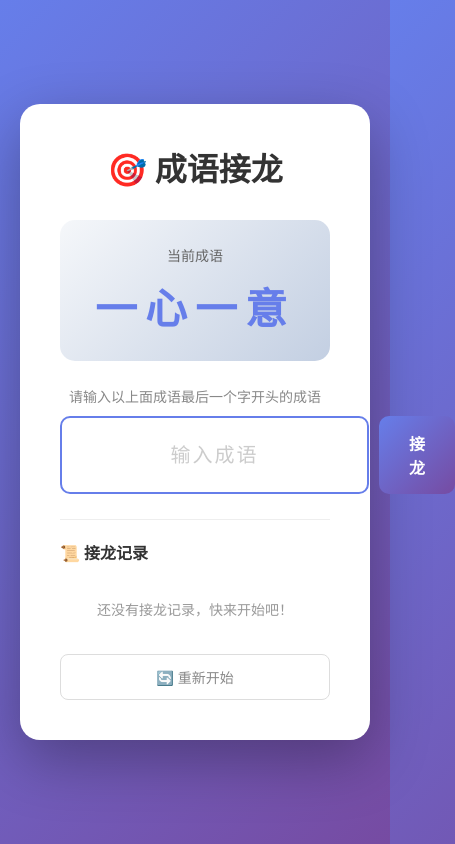
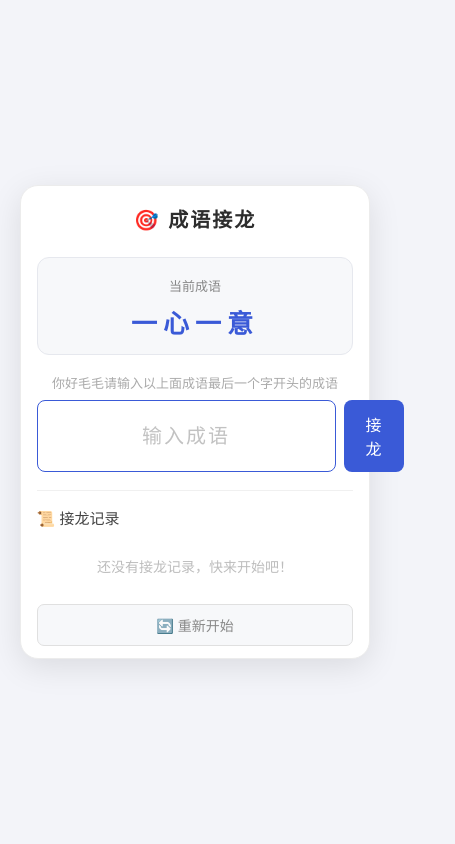
Before and after one commit to hailinyz/Coze-AI-Agent, a plain HTML site: page chengyu/index.html in a window 390 px wide. Shown: the whole page, 455 px wide, since content can reach past the window. Drawn offline with Linux system fonts and the light colour scheme.

Commit message:
前端优化

```diff
--- a/chengyu/index.html
+++ b/chengyu/index.html
@@ -10,166 +10,162 @@
             padding: 0;
             box-sizing: border-box;
         }
-
         body {
-            font-family: -apple-system, BlinkMacSystemFont, 'Segoe UI', Roboto, 'Helvetica Neue', Arial, sans-serif;
-            background: linear-gradient(135deg, #667eea 0%, #764ba2 100%);
+            font-family: 'PingFang SC', 'Microsoft YaHei', Arial, sans-serif;
+            background: #f3f4f9;
             min-height: 100vh;
             display: flex;
             justify-content: center;
             align-items: center;
             padding: 20px;
         }
-
         .game-container {
-            background: white;
-            border-radius: 20px;
-            box-shadow: 0 20px 60px rgba(0, 0, 0, 0.3);
-            padding: 40px;
-            max-width: 500px;
+            background: #fff;
+            border-radius: 18px;
+            box-shadow: 0 8px 32px rgba(0,0,0,0.10);
+            padding: 36px 24px 28px 24px;
+            max-width: 420px;
             width: 100%;
+            border: 1px solid #ececec;
         }
-
         .game-title {
             text-align: center;
-            font-size: 32px;
-            color: #333;
-            margin-bottom: 30px;
+            font-size: 28px;
+            color: #2d2d2d;
+            margin-bottom: 24px;
+            font-weight: 600;
+            letter-spacing: 2px;
+        }
+        .current-section {
+            background: #f7f8fa;
+            border-radius: 12px;
+            padding: 18px 0 14px 0;
+            margin-bottom: 18px;
+            text-align: center;
+            border: 1px solid #e6e8ee;
+        }
+        .current-label {
+            font-size: 13px;
+            color: #888;
+            margin-bottom: 8px;
+        }
+        .current-idiom {
+            font-size: 36px;
             font-weight: 700;
-        }
-
-        .current-section {
-            background: linear-gradient(135deg, #f5f7fa 0%, #c3cfe2 100%);
-            border-radius: 15px;
-            padding: 25px;
-            margin-bottom: 25px;
-            text-align: center;
-        }
-
-        .current-label {
-            font-size: 14px;
-            color: #666;
-            margin-bottom: 10px;
-        }
-
-        .current-idiom {
-            font-size: 42px;
-            font-weight: 700;
-            color: #667eea;
-            letter-spacing: 8px;
+            color: #3a5ad7;
+            letter-spacing: 10px;
         }
 
         .input-section {
-            margin-bottom: 25px;
+            margin-bottom: 18px;
         }
 
         .input-hint {
-            font-size: 14px;
-            color: #888;
-            margin-bottom: 10px;
+            font-size: 13px;
+            color: #aaa;
+            margin-bottom: 8px;
             text-align: center;
         }
 
         .input-wrapper {
             display: flex;
-            gap: 10px;
+            gap: 8px;
         }
 
         .idiom-input {
             flex: 1;
-            padding: 15px 20px;
+            padding: 12px 16px;
             font-size: 20px;
-            border: 2px solid #e0e0e0;
-            border-radius: 10px;
+            border: 1.5px solid #e0e0e0;
+            border-radius: 8px;
             outline: none;
-            transition: border-color 0.3s;
+            transition: border-color 0.2s;
             text-align: center;
             letter-spacing: 4px;
         }
 
         .idiom-input:focus {
-            border-color: #667eea;
+            border-color: #3a5ad7;
         }
 
         .idiom-input::placeholder {
             letter-spacing: 2px;
-            color: #ccc;
+            color: #c2c2c2;
         }
 
         .submit-btn {
-            padding: 15px 30px;
+            padding: 12px 22px;
             font-size: 16px;
-            font-weight: 600;
-            color: white;
-            background: linear-gradient(135deg, #667eea 0%, #764ba2 100%);
+            font-weight: 500;
+            color: #fff;
+            background: #3a5ad7;
             border: none;
-            border-radius: 10px;
+            border-radius: 8px;
             cursor: pointer;
-            transition: transform 0.2s, box-shadow 0.2s;
+            transition: background 0.2s, box-shadow 0.2s;
         }
 
         .submit-btn:hover {
-            transform: translateY(-2px);
-            box-shadow: 0 5px 20px rgba(102, 126, 234, 0.4);
+            background: #2d47a8;
+            box-shadow: 0 2px 8px rgba(58,90,215,0.10);
         }
 
         .submit-btn:active {
-            transform: translateY(0);
+            background: #3a5ad7;
         }
 
         .submit-btn:disabled {
-            opacity: 0.6;
+            opacity: 0.5;
             cursor: not-allowed;
-            transform: none;
         }
 
         .message {
-            padding: 15px;
-            border-radius: 10px;
-            margin-bottom: 20px;
+            padding: 12px;
+            border-radius: 8px;
+            margin-bottom: 16px;
             text-align: center;
             font-size: 14px;
             display: none;
         }
 
         .message.error {
-            background: #fee;
-            color: #c00;
-            border: 1px solid #fcc;
+            background: #fff2f0;
+            color: #d4380d;
+            border: 1px solid #ffd6cc;
             display: block;
         }
 
         .message.success {
-            background: #efe;
-            color: #060;
-            border: 1px solid #cfc;
+            background: #f6ffed;
+            color: #389e0d;
+            border: 1px solid #b7eb8f;
             display: block;
         }
 
         .history-section {
-            border-top: 1px solid #eee;
-            padding-top: 20px;
+            border-top: 1px solid #f0f0f0;
+            padding-top: 16px;
         }
 
         .history-title {
-            font-size: 16px;
-            color: #333;
-            margin-bottom: 15px;
-            font-weight: 600;
+            font-size: 15px;
+            color: #444;
+            margin-bottom: 10px;
+            font-weight: 500;
         }
 
         .history-list {
-            max-height: 250px;
+            max-height: 200px;
             overflow-y: auto;
         }
 
         .history-item {
             display: flex;
             align-items: center;
-            padding: 12px;
-            background: #f9f9f9;
-            border-radius: 8px;
-            margin-bottom: 8px;
+            padding: 10px 8px;
+            background: #f7f8fa;
+            border-radius: 6px;
+            margin-bottom: 6px;
             animation: fadeIn 0.3s ease;
         }
 
@@ -185,45 +181,45 @@
         }
 
         .history-item .user-idiom {
-            color: #667eea;
+            color: #3a5ad7;
             font-weight: 600;
+            font-size: 17px;
+        }
+
+        .history-item .arrow {
+            margin: 0 10px;
+            color: #bbb;
             font-size: 18px;
         }
 
-        .history-item .arrow {
-            margin: 0 15px;
-            color: #ccc;
-            font-size: 20px;
-        }
-
         .history-item .ai-idiom {
-            color: #764ba2;
+            color: #2d47a8;
             font-weight: 600;
-            font-size: 18px;
+            font-size: 17px;
         }
 
         .history-item .timestamp {
             margin-left: auto;
             font-size: 12px;
-            color: #aaa;
+            color: #bdbdbd;
         }
 
         .empty-history {
             text-align: center;
-            color: #999;
-            padding: 20px;
+            color: #bdbdbd;
+            padding: 18px 0;
             font-size: 14px;
         }
 
         .loading {
             display: inline-block;
-            width: 20px;
-            height: 20px;
-            border: 3px solid rgba(255,255,255,.3);
+            width: 18px;
+            height: 18px;
+            border: 2.5px solid rgba(58,90,215,0.15);
             border-radius: 50%;
-            border-top-color: white;
-            animation: spin 1s ease-in-out infinite;
-            margin-right: 10px;
+            border-top-color: #3a5ad7;
+            animation: spin 1s linear infinite;
+            margin-right: 8px;
             vertical-align: middle;
         }
 
@@ -234,21 +230,37 @@
         .reset-btn {
             display: block;
             width: 100%;
-            margin-top: 15px;
-            padding: 12px;
+            margin-top: 10px;
+            padding: 10px 0;
             font-size: 14px;
             color: #888;
-            background: transparent;
-            border: 1px solid #ddd;
-            border-radius: 8px;
+            background: #f7f8fa;
+            border: 1px solid #e0e0e0;
+            border-radius: 7px;
             cursor: pointer;
-            transition: all 0.3s;
+            transition: background 0.2s, border 0.2s, color 0.2s;
         }
 
         .reset-btn:hover {
-            color: #667eea;
-            border-color: #667eea;
+            color: #3a5ad7;
+            border-color: #3a5ad7;
+            background: #f0f4ff;
         }
+
+        @media (max-width: 600px) {
+            .game-container {
+                padding: 18px 4vw 12px 4vw;
+                max-width: 98vw;
+            }
+            .current-idiom {
+                font-size: 26px;
+                letter-spacing: 6px;
+            }
+            .game-title {
+                font-size: 20px;
+            }
+        }
+
     </style>
 </head>
 <body>
@@ -263,7 +275,7 @@
         <div class="message" id="message"></div>
 
         <div class="input-section">
-            <div class="input-hint">请输入以上面成语最后一个字开头的成语</div>
+            <div class="input-hint">你好毛毛请输入以上面成语最后一个字开头的成语</div>
             <div class="input-wrapper">
                 <input type="text"
                        class="idiom-input"
```
